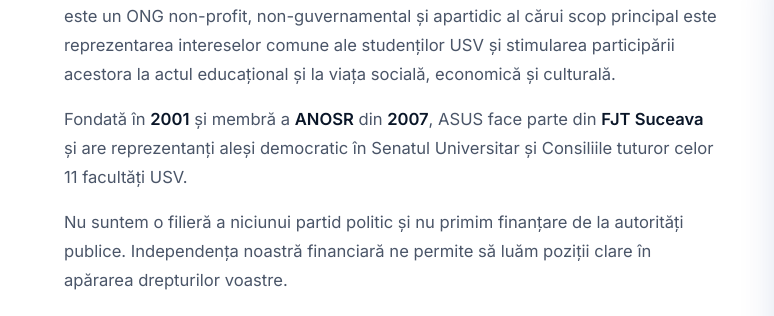
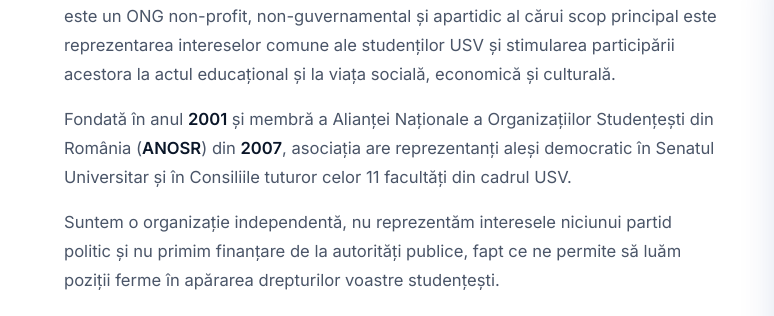
Before and after one commit to iustin-timu/Site-ASUS, a plain HTML site: page asus-suceava.html in a window 1280 px wide. Shown: the part 1212-1528 px from the top of the page, 0-774 px from the left. Drawn offline with nearby package versions, Linux system fonts and the light colour scheme; no server answers.

Commit message:
alta actualizare

```diff
--- a/asus-suceava.html
+++ b/asus-suceava.html
@@ -598,8 +598,8 @@
             </div>
             <h2 id="despre-h" style="margin-bottom:18px">Asociația care vă apără drepturile în universitate</h2>
             <p class="despre-text"><strong>ASUS — Asociația Studenților din Universitatea „Ștefan cel Mare” din Suceava</strong> este un ONG non-profit, non-guvernamental și apartidic al cărui scop principal este reprezentarea intereselor comune ale studenților USV și stimularea participării acestora la actul educațional și la viața socială, economică și culturală.</p>
-            <p class="despre-text">Fondată în <strong>2001</strong> și membră a <strong>ANOSR</strong> din <strong>2007</strong>, ASUS face parte din <strong>FJT Suceava</strong> și are reprezentanți aleși democratic în Senatul Universitar și Consiliile tuturor celor 11 facultăți USV.</p>
-            <p class="despre-text">Nu suntem o filieră a niciunui partid politic și nu primim finanțare de la autorități publice. Independența noastră financiară ne permite să luăm poziții clare în apărarea drepturilor voastre.</p>
+            <p class="despre-text">Fondată în anul <strong>2001</strong> și membră a Alianței Naționale a Organizațiilor Studențești din România (<strong>ANOSR</strong>) din <strong>2007</strong>, asociația are reprezentanți aleși democratic în Senatul Universitar și în Consiliile tuturor celor 11 facultăți din cadrul USV.</p>
+            <p class="despre-text">Suntem o organizație independentă, nu reprezentăm interesele niciunui partid politic și nu primim finanțare de la autorități publice, fapt ce ne permite să luăm poziții ferme în apărarea drepturilor voastre studențești.</p>
             <div class="despre-meta">
               <div class="dm-item"><strong>2001</strong><span>An fondare</span></div>
               <div class="dm-div" aria-hidden="true"></div>
```
